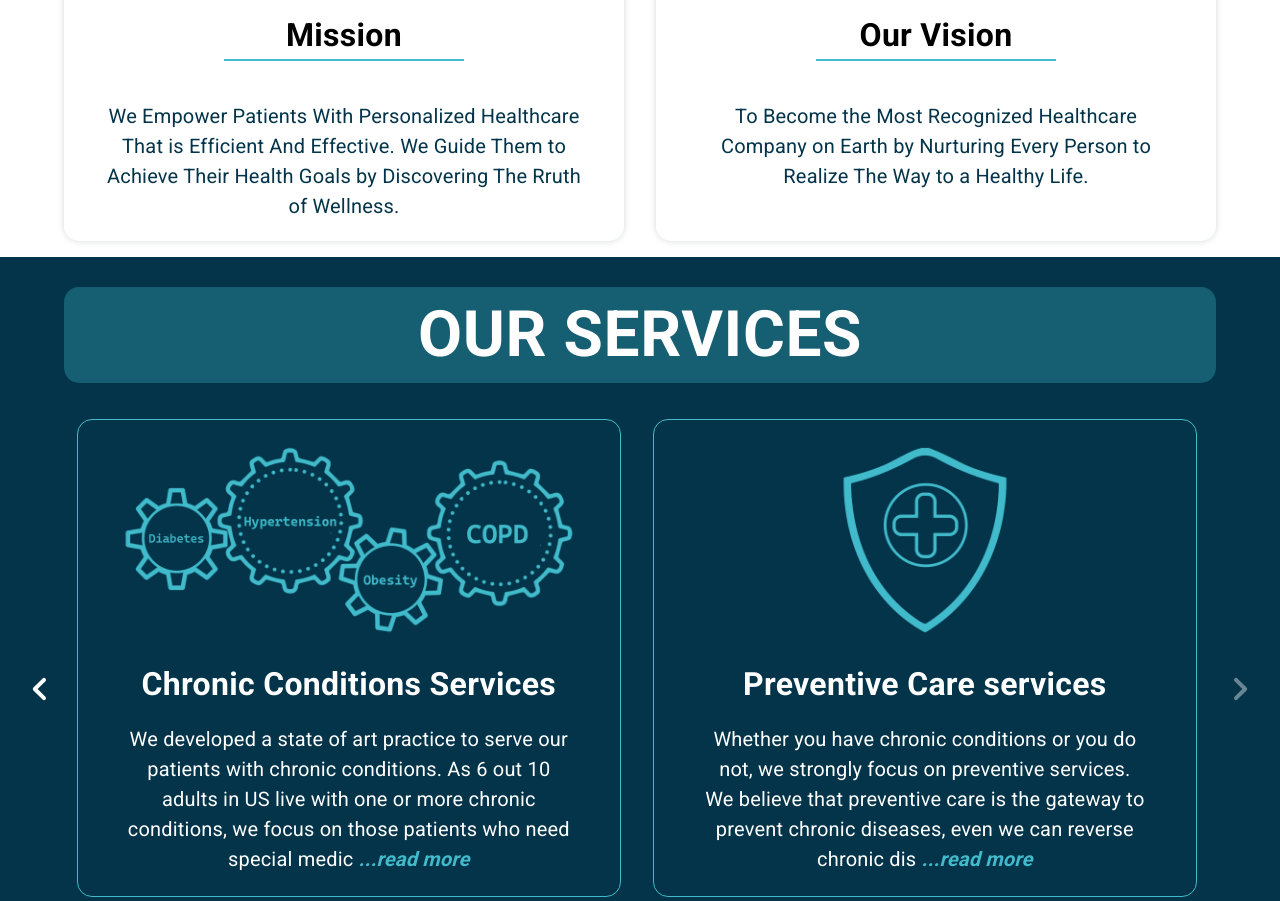
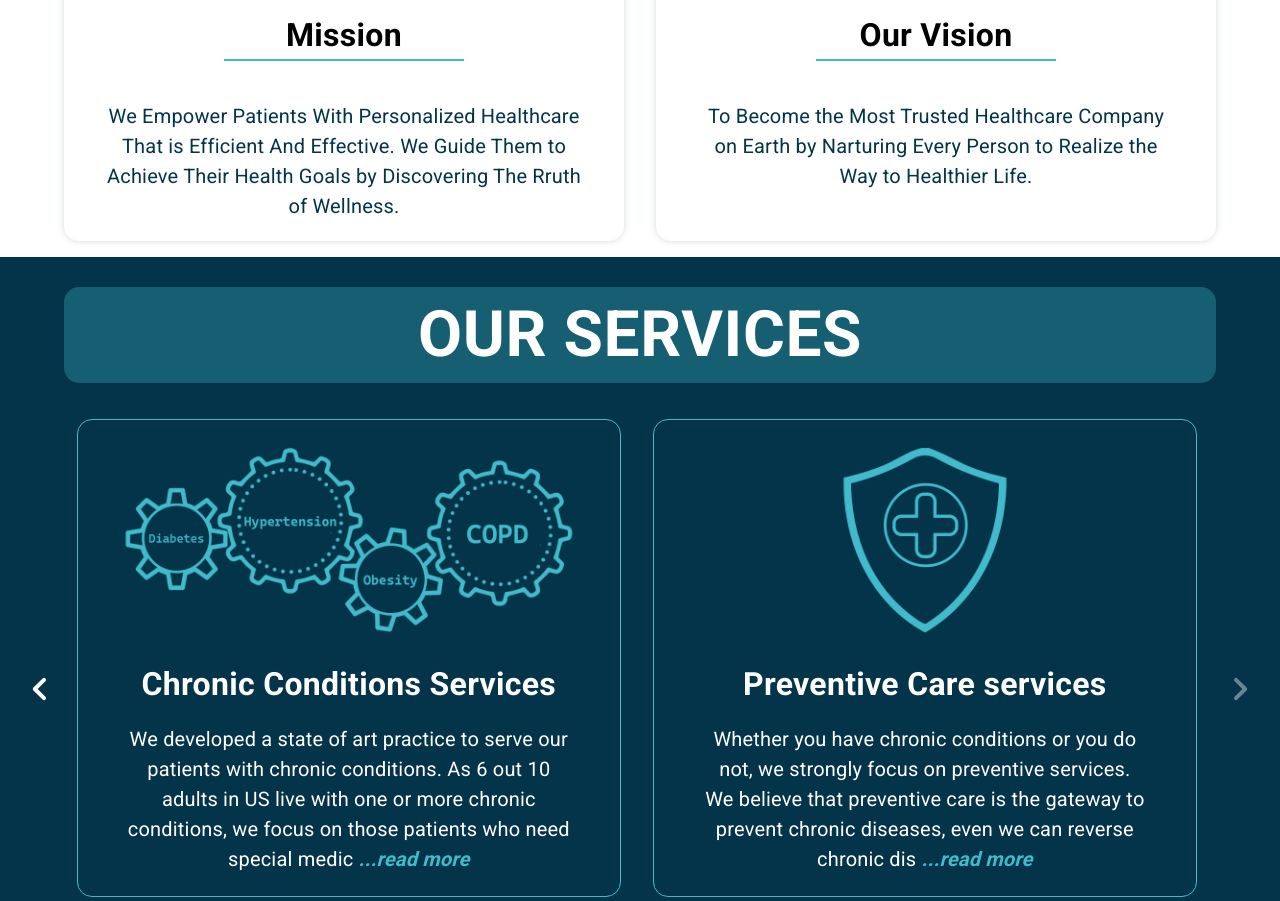
Before and after one commit to engfadymohsen/fanousclinic, a React (Create React App) app: page / in a window 1280 px wide. Shown: the part 896-1797 px from the top of the page. Built offline with nearby package versions, Linux system fonts and the light colour scheme.

Commit message:
Update MVV.tsx

```diff
--- a/src/components/home/mvv/MVV.tsx
+++ b/src/components/home/mvv/MVV.tsx
@@ -50,8 +50,7 @@ const MVV = () => {
                     <Typography sx={{ fontSize: '2rem', fontWeight: '700' }}>Our Vision</Typography>
                     <Box sx={{ width: '50%', height: '2px', backgroundColor: theme.sec_color }}></Box>
                     <Typography sx={{ textAlign: 'center', color: theme.primary_color, marginTop: '2.5rem', fontSize: theme.body_font}}>
-                        To Become the Most Recognized Healthcare Company on Earth by Nurturing Every Person
-                        to Realize The Way to a Healthy Life.
+                        To Become the Most Trusted Healthcare Company on Earth by Narturing Every Person to Realize the Way to Healthier Life.
                     </Typography>
                 </Box>
             </Grid>
```
